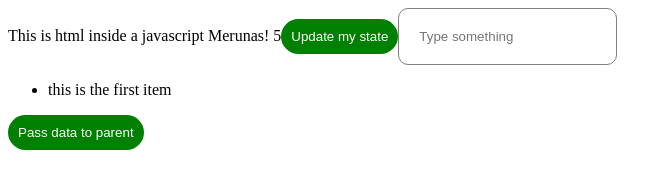
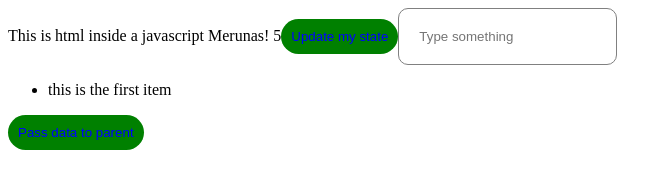
Before and after one commit to merlox/my-react-project, a React app: page / in a window 1280 px wide. Shown: the whole page, without its empty margins (0-672 px from the left). Built offline with nearby package versions, Linux system fonts and the light colour scheme.

Commit message:
Updated button color

```diff
--- a/src/style.styl
+++ b/src/style.styl
@@ -3,7 +3,7 @@ button
     border-radius: 20px
     border: none
     background-color: green
-    color: white
+    color: blue
 
 input
     padding: 20px
```
